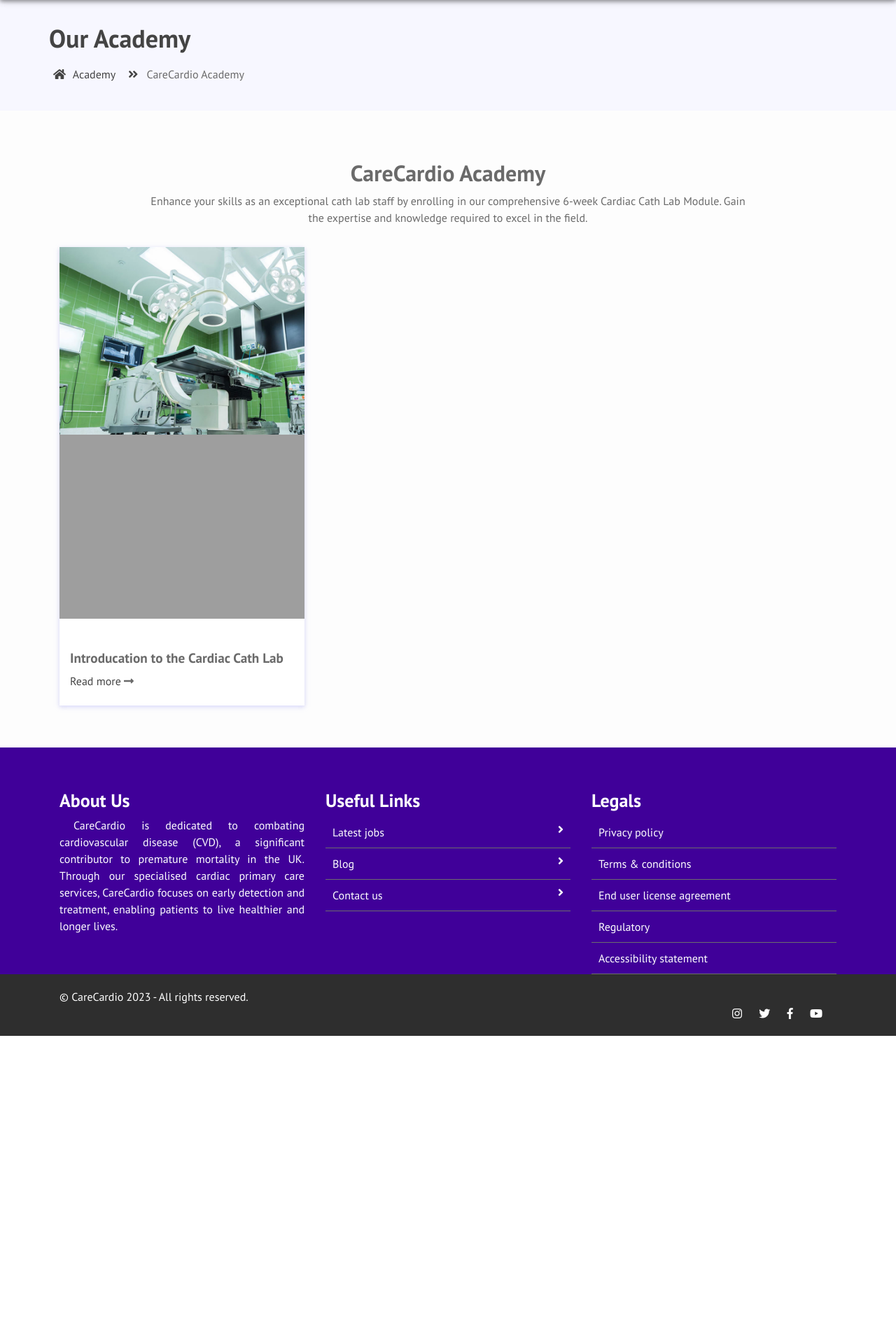
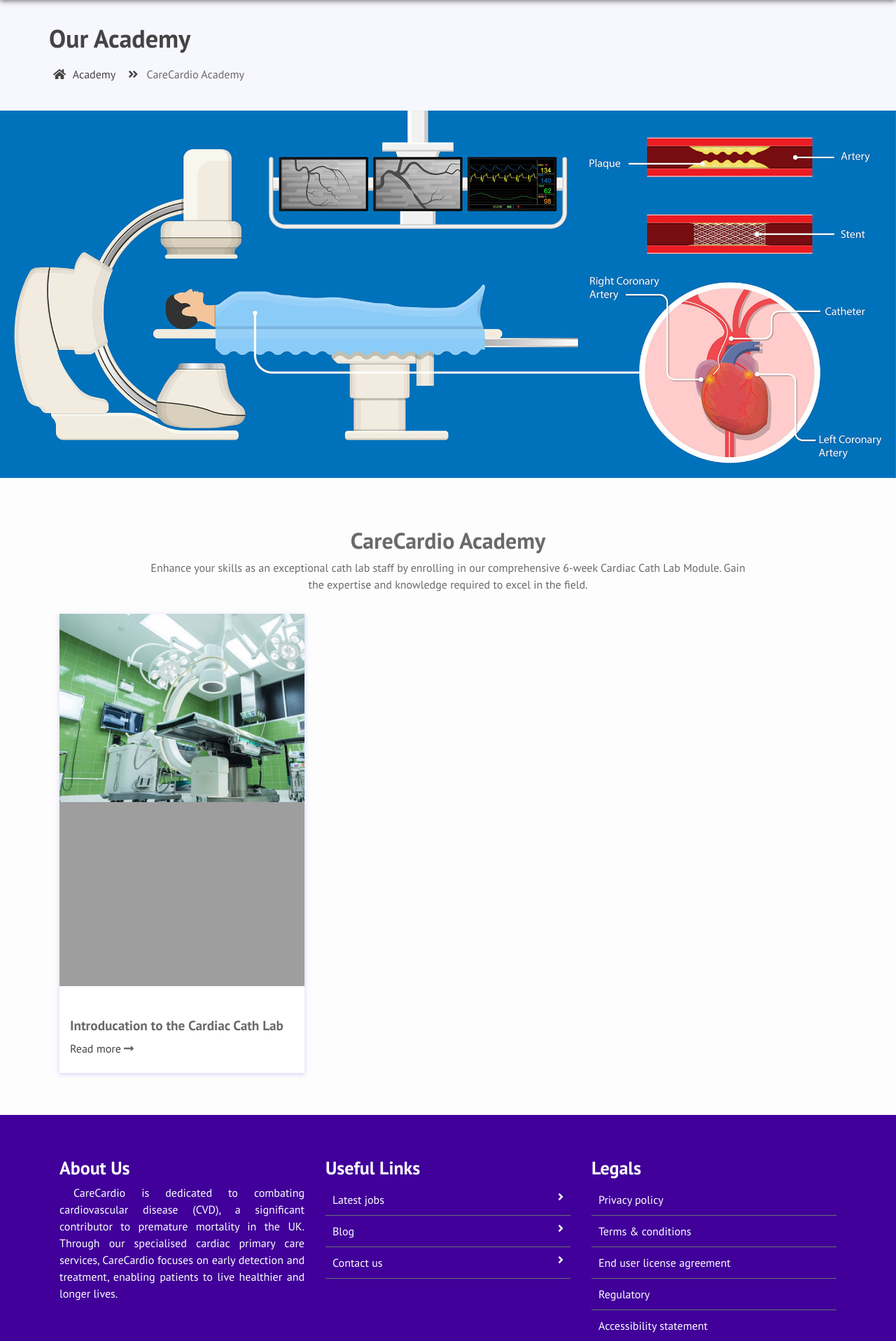
Before and after one commit to gozygreg/carecardio-health, a Django app: page /academy/ in a window 1280 px wide. Shown: the part 87-2003 px from the top of the page at 70% size. Before the commit the page ends 1567 px from the top, so only its background shows below. Run offline with Django 4.2, Linux system fonts and the light colour scheme; some libraries are stand-ins or nearby versions; grey boxes are pictures that could not be loaded.

Commit message:
add picture to academy page

```diff
--- a/carecardio/academy/templates/academy/video_list.html
+++ b/carecardio/academy/templates/academy/video_list.html
@@ -14,8 +14,12 @@
            </div>
        </div>
    </div>
+   <!-- ######## Page  Title End ####### -->
 
-   <!-- ######## Page  Title End ####### -->
+    <div>
+        <img class="d-block w-100" src="{% static 'home/images/CathLabC_arm.jpeg' %}" alt="First slide">
+        <div class="fvgb d-none d-md-block"></div>
+    </div>
 
    <!-- ################# Our Blog Starts Here#######################--->
    <section class="our-blog">
```
Also changed, not shown: carecardio/db.sqlite3, carecardio/static/home/images/CathLabC_arm.jpeg (added).
